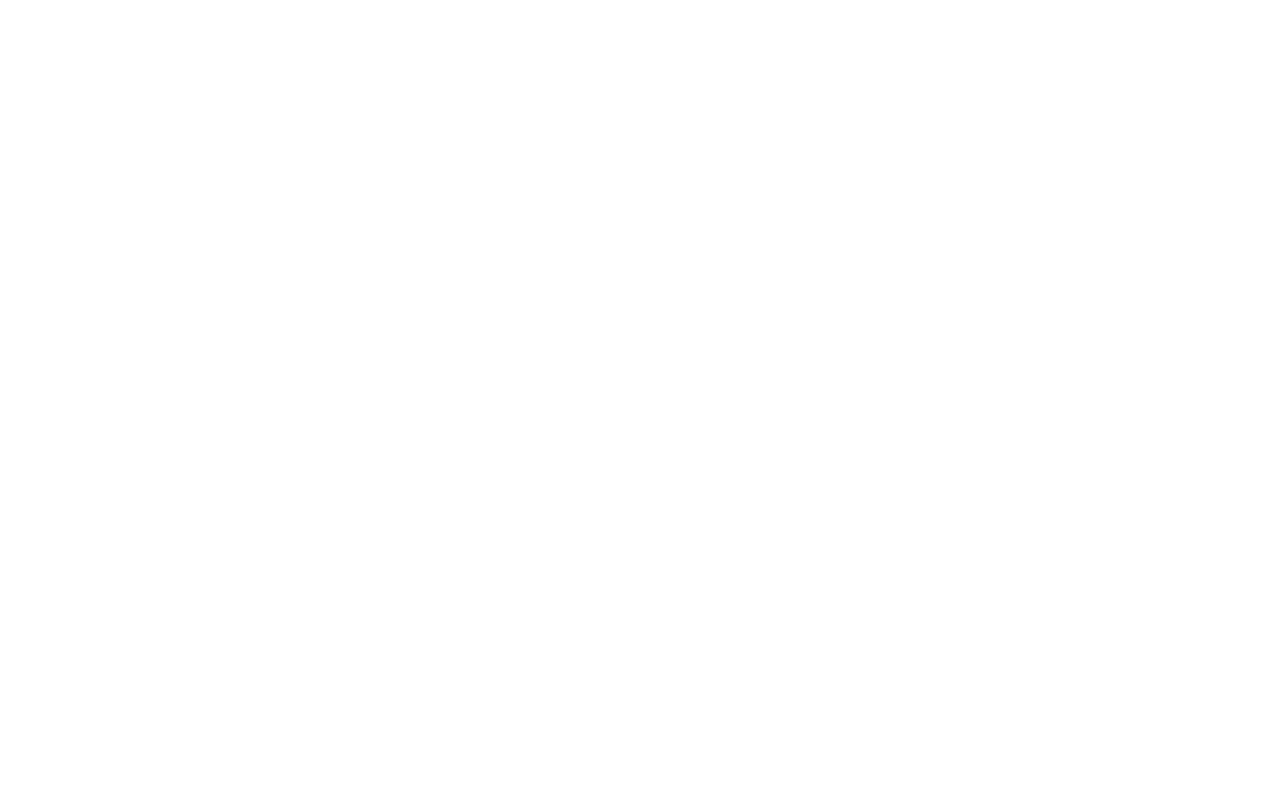
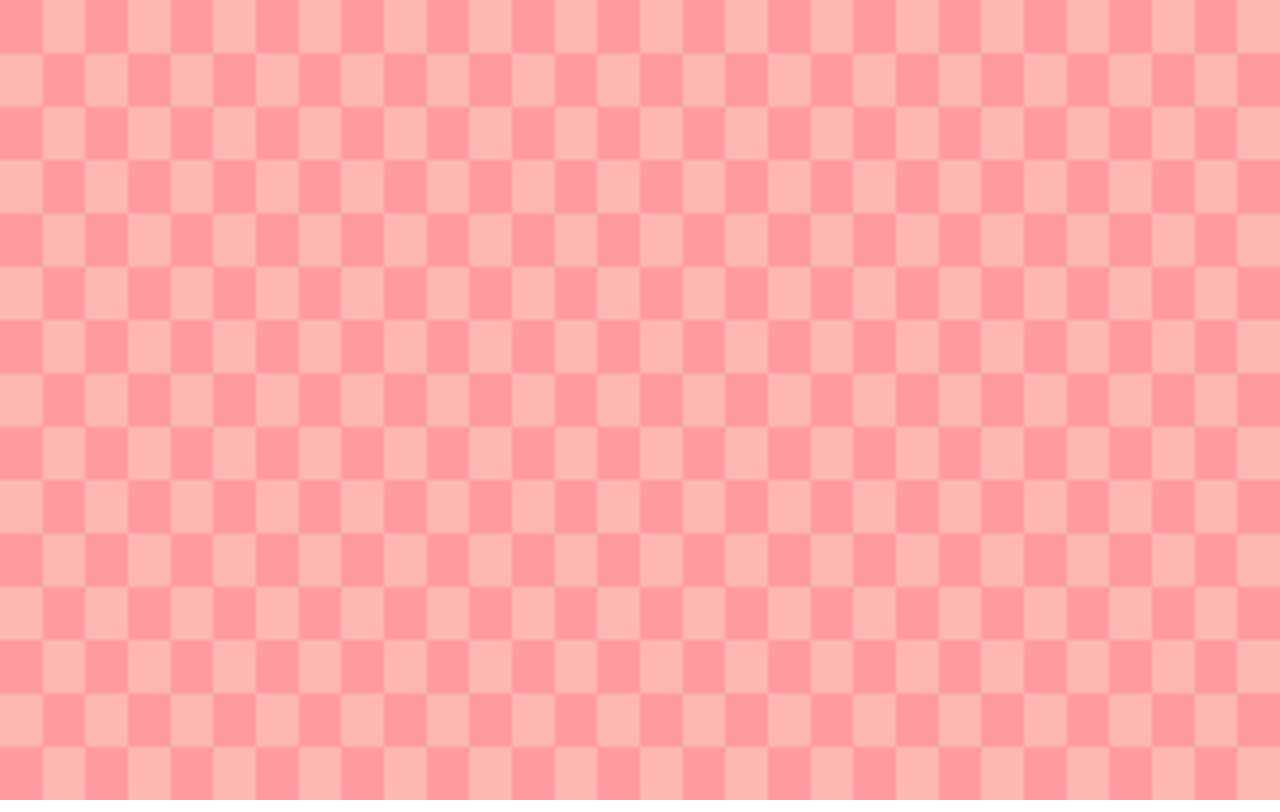
Before and after one commit to niclim/mazer, a website built with webpack: page public/index.html in a window 1280 px wide. Built offline with nearby package versions, Linux system fonts and the light colour scheme.

Commit message:
Add generic render background

```diff
--- a/public/style.css
+++ b/public/style.css
@@ -1,4 +1,12 @@
-html, body, #game {
+html,
+body,
+#game {
   width: 100%;
   height: 100%;
+  padding: 0;
+  margin: 0;
 }
+
+#game {
+  background: black;
+}
--- /dev/null
+++ b/src/background/index.ts
@@ -0,0 +1,14 @@
+// TODO change this to image / sprite
+class Tile {
+  color: string;
+  constructor(color: string) {
+    this.color = color;
+  }
+}
+// returns a 25x25 tile to render
+// x y an int (not a coordinate)
+export const getBackgroundTile = (x: number, y: number): Tile => {
+  const color = ((x % 2) + y) % 2 == 0 ? "#FF9AA2" : "#FFB7B2";
+  // TODO - handle out of bounds case
+  return new Tile(color);
+};
--- a/src/classes/Renderer.ts
+++ b/src/classes/Renderer.ts
@@ -1,14 +1,9 @@
-import { constrainToBoundary } from "../utils";
+import { getBackgroundTile } from "../background";
+import { constrainToBoundary, constrainToGameBlock } from "../utils";
 import { calculateDimensions } from "../utils/dom";
-import { GAME_CONTAINER, CAMERA_SPEED } from "../constants";
+import { GAME_CONTAINER, CAMERA_SPEED, BLOCK_SIZE } from "../constants";
 import Game from "./Game";
-import { Dimensions } from "../types";
-// We need an image that spans the width of the game container and that is partially rendered
-
-type Coordinates = {
-  x: number;
-  y: number;
-};
+import { Dimensions, Coordinates } from "../types";
 
 type KeysPress = {
   up: boolean;
@@ -37,6 +32,7 @@ class Renderer {
   canvasElements: any[];
   constructor(game: Game) {
     this.game = game;
+    // dimensions refers to the canvas container size (which is defined by window size)
     this.dimensions = calculateDimensions();
     // Center the camera in the middle of the container
     this.coordinates = {
@@ -103,10 +99,26 @@ class Renderer {
   render = () => {
     // render a single board
     // render the background
+    this.renderBackground();
   };
 
   renderBackground = () => {
-    // renders backgroudn with respect to coordinates
+    // Get top left -> render in viewport
+    const { x, y } = constrainToGameBlock(this.coordinates);
+    // render top left tile to bottom right (adding an extra)
+    for (let i = 0; i <= GAME_CONTAINER.WIDTH / BLOCK_SIZE; i++) {
+      for (let j = 0; j <= GAME_CONTAINER.HEIGHT / BLOCK_SIZE; j++) {
+        const tile = getBackgroundTile(i + x / BLOCK_SIZE, j + y / BLOCK_SIZE);
+        // TODO change this to add in an image
+        this.context.fillStyle = tile.color;
+        this.context.fillRect(
+          i * BLOCK_SIZE,
+          j * BLOCK_SIZE,
+          BLOCK_SIZE,
+          BLOCK_SIZE
+        );
+      }
+    }
   };
 
   renderElement = () => {
--- a/src/constants.ts
+++ b/src/constants.ts
@@ -1,6 +1,10 @@
+// Size of the entire game
 export const GAME_CONTAINER = {
-  WIDTH: 1000,
-  HEIGHT: 2000,
+  WIDTH: 500,
+  HEIGHT: 1000,
 };
 
+// Size of each "block"
+export const BLOCK_SIZE = 10;
+
 export const CAMERA_SPEED = 40;
--- a/src/types.ts
+++ b/src/types.ts
@@ -1,3 +1,8 @@
+export type Coordinates = {
+  x: number;
+  y: number;
+};
+
 export type Dimensions = {
   width: number;
   height: number;
--- a/src/utils/index.ts
+++ b/src/utils/index.ts
@@ -1,10 +1,26 @@
+import { BLOCK_SIZE } from "../constants";
+import { Coordinates } from "../types";
 // helper function to constrain camera to side
 // could go to bottom right and it will show black, will need to fix this
-export const constrainToBoundary = (direction) => (val, GAME_CONTAINER) =>
-  Math.min(Math.max(val, 0), GAME_CONTAINER[direction]);
+// TODO fix typing here
+export const constrainToBoundary = (direction) => (
+  val: number,
+  GAME_CONTAINER
+) => Math.min(Math.max(val, 0), GAME_CONTAINER[direction]);
 
-export const debounce = (func, wait, immediate = false) => {
-  let timeout;
+const _getClosestBlockSize = (n: number) => n - (n % BLOCK_SIZE);
+
+export const constrainToGameBlock = ({ x, y }: Coordinates): Coordinates => ({
+  x: _getClosestBlockSize(x),
+  y: _getClosestBlockSize(y),
+});
+
+export const debounce = (
+  func: Function,
+  wait: number,
+  immediate: boolean = false
+) => {
+  let timeout: NodeJS.Timer;
   return (...args) => {
     const later = () => {
       timeout = null;
```
